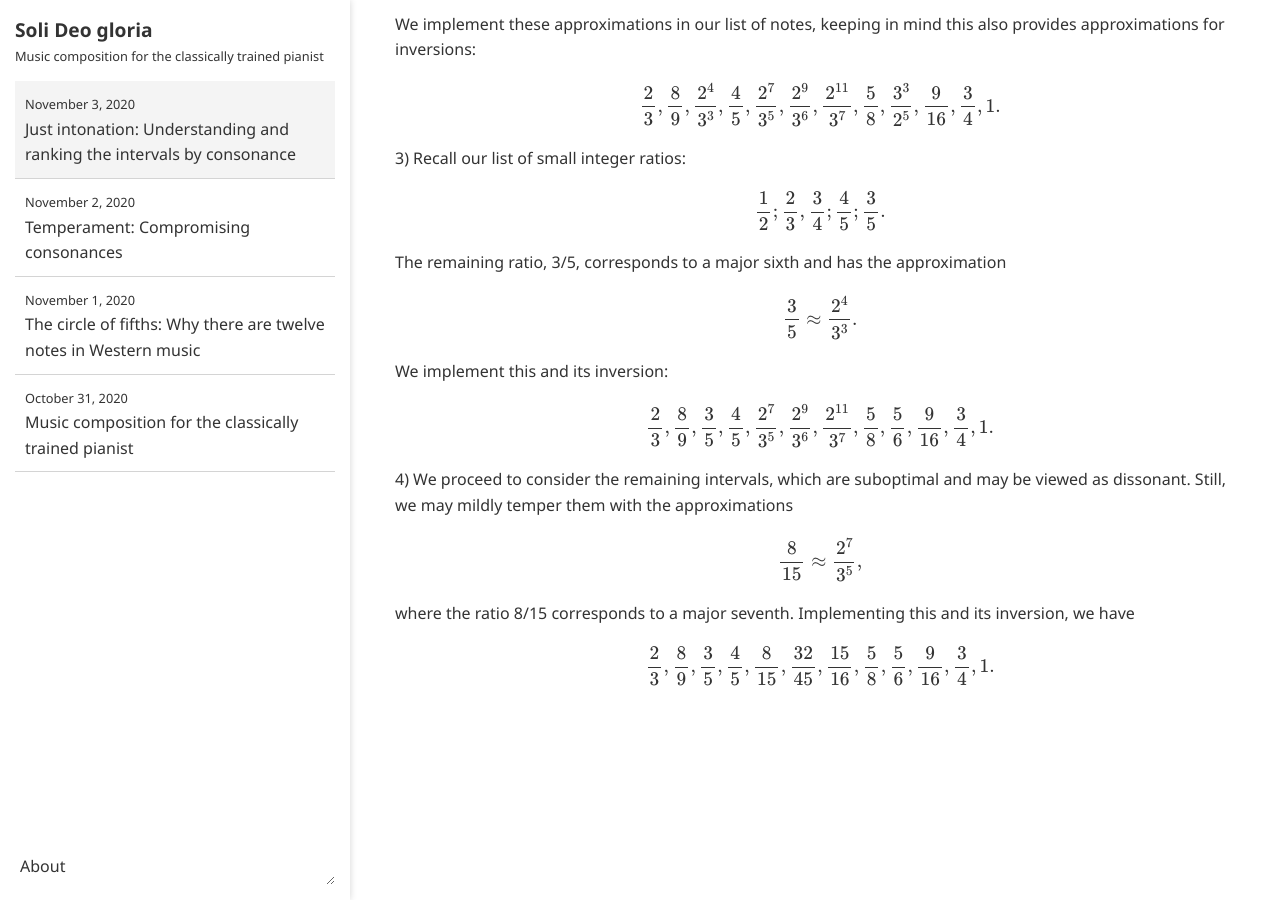
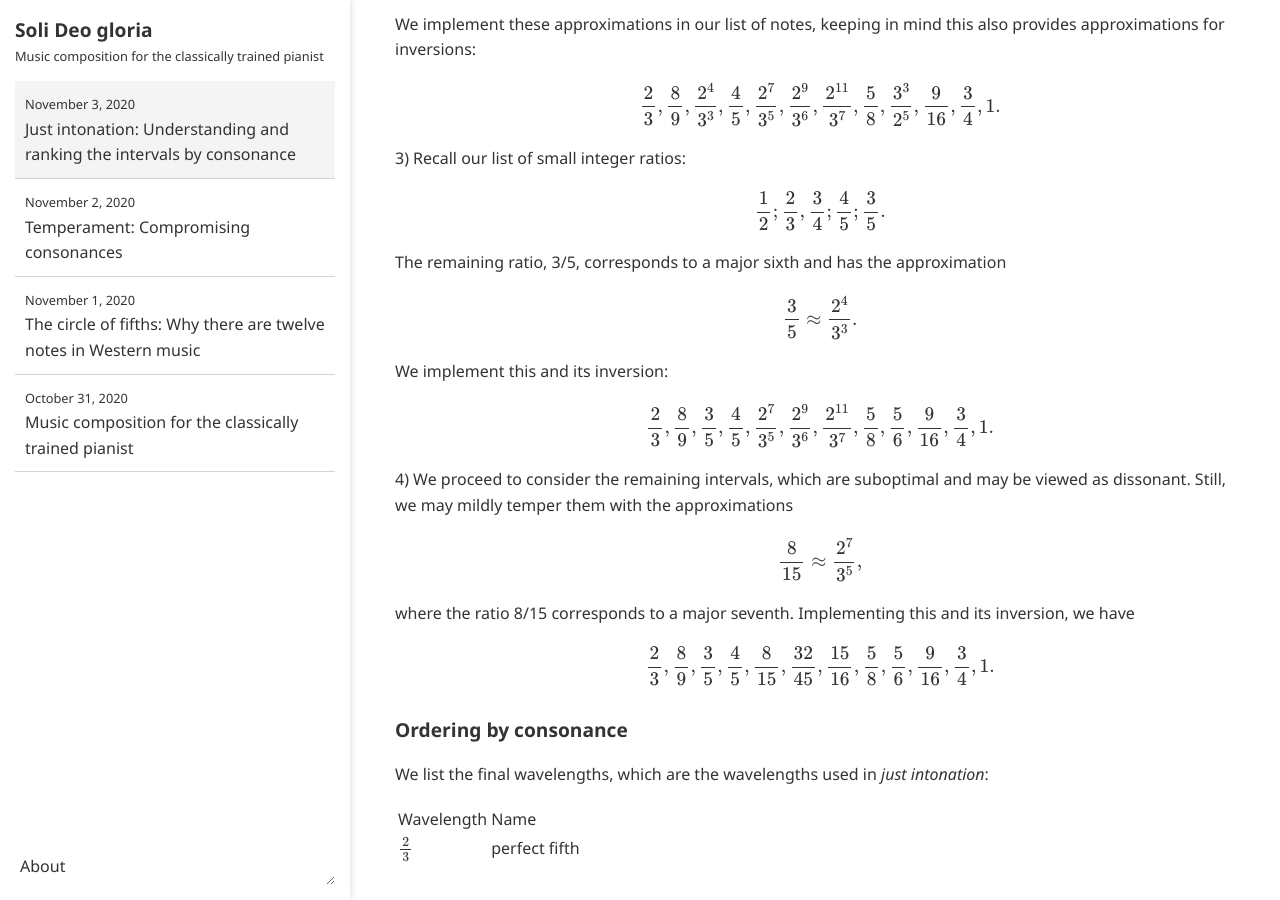
Before and after one commit to ansyblenetwork/sdg, a Jekyll site: the page built from _posts/2020-11-03-just-intonation-understanding-and-ranking-the.md, in a window 1280 px wide and 900 px high, scrolled down 806 px. Built offline with Jekyll 4.4.1, drawn with Linux system fonts in a browser that asks for light colours; formulas are drawn with MathJax 3.

Commit message:
Update 2020-11-03-just-intonation-understanding-and-ranking-the.md

```diff
--- a/_posts/2020-11-03-just-intonation-understanding-and-ranking-the.md
+++ b/_posts/2020-11-03-just-intonation-understanding-and-ranking-the.md
@@ -45,3 +45,10 @@ $$\frac{8}{15} \approx \frac{2^7}{3^5},$$
 where the ratio 8/15 corresponds to a major seventh. Implementing this and its inversion, we have
 
 $$\frac{2}{3}, \frac{8}{9}, \frac{3}{5}, \frac{4}{5}, \frac{8}{15}, \frac{32}{45}, \frac{15}{16}, \frac{5}{8}, \frac{5}{6}, \frac{9}{16}, \frac{3}{4}, 1.$$
+
+### Ordering by consonance
+
+We list the final wavelengths, which are the wavelengths used in _just intonation_:
+
+| Wavelength | Name |
+| $$\frac{2}{3}$$ | perfect fifth |
```
